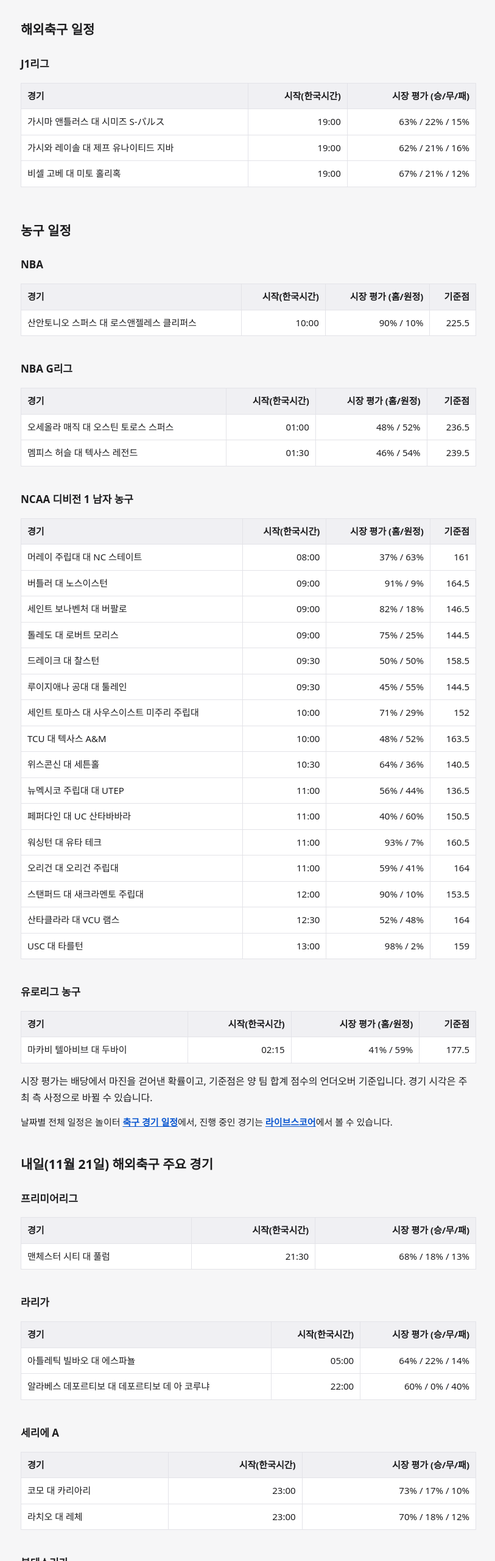
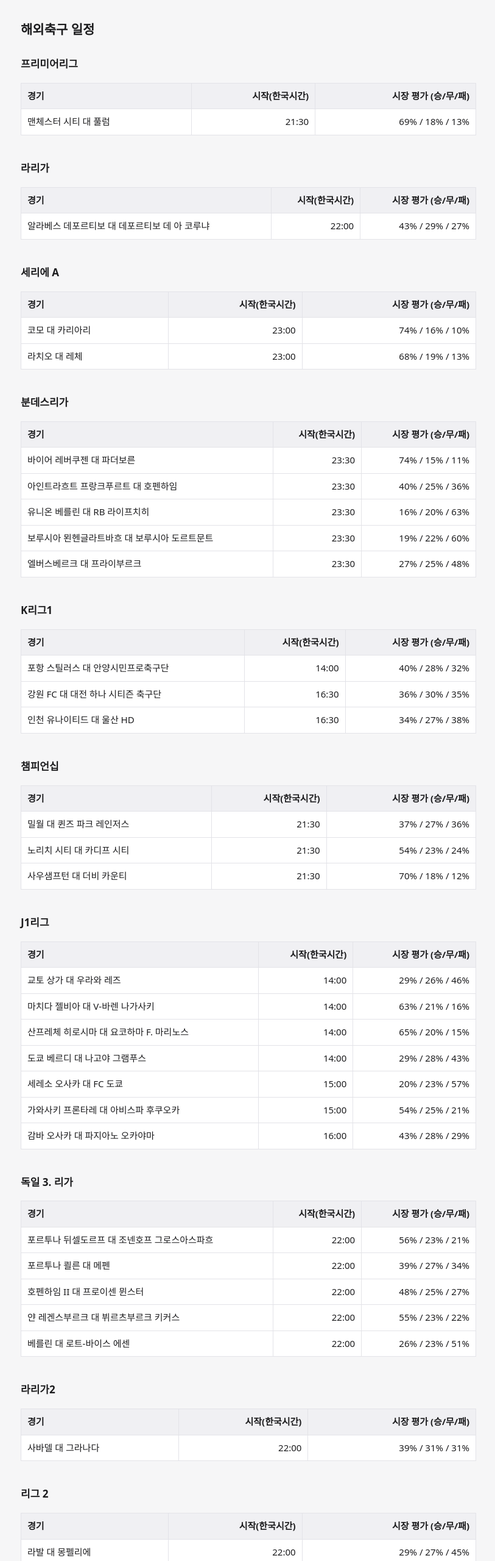
Before and after one commit to nrtcx/nrtcx.github.io, a plain HTML site: page schedule/today/index.html in a window 1280 px wide. Shown: the part 240-2800 px from the top of the page at 61% size, without its empty margins (232-1045 px from the left). Drawn offline with Linux system fonts and the light colour scheme.

Commit message:
데이터 갱신 2026-11-21: 경기 일정 기록

```diff
--- a/schedule/today/index.html
+++ b/schedule/today/index.html
@@ -3,12 +3,12 @@
 <head>
 <meta charset="utf-8">
 <meta name="viewport" content="width=device-width, initial-scale=1">
-<title>11월 20일(금) 오늘 경기 일정: 해외축구·농구 경기 시간(한국시간)</title>
-<meta name="description" content="11월 20일 금요일 오늘 경기 일정을 한국시간으로 정리했습니다. 축구 3경기(J1리그 등), 농구 20경기(NBA, NBA G리그, NCAA 디비전 1 남자 농구, 유로리그 농구).">
+<title>11월 21일(토) 오늘 경기 일정: 해외축구·농구 경기 시간(한국시간)</title>
+<meta name="description" content="11월 21일 토요일 오늘 경기 일정을 한국시간으로 정리했습니다. 축구 30경기(프리미어리그, 라리가, 세리에 A 등), 농구 20경기(NBA, NCAA 디비전 1 남자 농구).">
 <link rel="canonical" href="https://nrtcx.github.io/schedule/today/">
 <meta property="og:type" content="article">
-<meta property="og:title" content="11월 20일(금) 오늘 경기 일정: 해외축구·농구 경기 시간(한국시간)">
-<meta property="og:description" content="11월 20일 금요일 오늘 경기 일정을 한국시간으로 정리했습니다. 축구 3경기(J1리그 등), 농구 20경기(NBA, NBA G리그, NCAA 디비전 1 남자 농구, 유로리그 농구).">
+<meta property="og:title" content="11월 21일(토) 오늘 경기 일정: 해외축구·농구 경기 시간(한국시간)">
+<meta property="og:description" content="11월 21일 토요일 오늘 경기 일정을 한국시간으로 정리했습니다. 축구 30경기(프리미어리그, 라리가, 세리에 A 등), 농구 20경기(NBA, NCAA 디비전 1 남자 농구).">
 <meta property="og:url" content="https://nrtcx.github.io/schedule/today/">
 <meta property="og:locale" content="ko_KR">
 <link rel="icon" href="/favicon.ico" sizes="64x64" type="image/png">
@@ -19,91 +19,142 @@
 <body>
 <header class="top"><div class="in"><a class="brand" href="/">놀이터 데이터 노트</a><nav><a href="/">홈</a><a href="/guide/">가이드</a><a href="/odds/today/">배당 하락</a><a href="/schedule/today/">경기 일정</a></nav></div></header>
 <main>
-<h1>11월 20일(금) 오늘 경기 일정</h1>
-<p class="meta">해외축구·농구 경기 시간 · 11월 20일 08:08 집계</p>
-<p class="lead">11월 20일 금요일에 열리는 주요 경기의 시작 시각을 한국시간으로 정리했습니다. 축구 3경기(J1리그 등), 농구 20경기(NBA, NBA G리그, NCAA 디비전 1 남자 농구, 유로리그 농구)입니다.</p>
+<h1>11월 21일(토) 오늘 경기 일정</h1>
+<p class="meta">해외축구·농구 경기 시간 · 11월 21일 08:07 집계</p>
+<p class="lead">11월 21일 토요일에 열리는 주요 경기의 시작 시각을 한국시간으로 정리했습니다. 축구 30경기(프리미어리그, 라리가, 세리에 A 등), 농구 20경기(NBA, NCAA 디비전 1 남자 농구)입니다.</p>
 <h2>해외축구 일정</h2>
+<h3>프리미어리그</h3>
+<div class="tw"><table>
+<tr><th>경기</th><th>시작(한국시간)</th><th>시장 평가 (승/무/패)</th></tr>
+<tr><td>맨체스터 시티 대 풀럼</td><td>21:30</td><td>69% / 18% / 13%</td></tr>
+</table></div>
+<h3>라리가</h3>
+<div class="tw"><table>
+<tr><th>경기</th><th>시작(한국시간)</th><th>시장 평가 (승/무/패)</th></tr>
+<tr><td>알라베스 데포르티보 대 데포르티보 데 아 코루냐</td><td>22:00</td><td>43% / 29% / 27%</td></tr>
+</table></div>
+<h3>세리에 A</h3>
+<div class="tw"><table>
+<tr><th>경기</th><th>시작(한국시간)</th><th>시장 평가 (승/무/패)</th></tr>
+<tr><td>코모 대 카리아리</td><td>23:00</td><td>74% / 16% / 10%</td></tr>
+<tr><td>라치오 대 레체</td><td>23:00</td><td>68% / 19% / 13%</td></tr>
+</table></div>
+<h3>분데스리가</h3>
+<div class="tw"><table>
+<tr><th>경기</th><th>시작(한국시간)</th><th>시장 평가 (승/무/패)</th></tr>
+<tr><td>바이어 레버쿠젠 대 파더보른</td><td>23:30</td><td>74% / 15% / 11%</td></tr>
+<tr><td>아인트라흐트 프랑크푸르트 대 호펜하임</td><td>23:30</td><td>40% / 25% / 36%</td></tr>
+<tr><td>유니온 베를린 대 RB 라이프치히</td><td>23:30</td><td>16% / 20% / 63%</td></tr>
+<tr><td>보루시아 묀헨글라트바흐 대 보루시아 도르트문트</td><td>23:30</td><td>19% / 22% / 60%</td></tr>
+<tr><td>엘버스베르크 대 프라이부르크</td><td>23:30</td><td>27% / 25% / 48%</td></tr>
+</table></div>
+<h3>K리그1</h3>
+<div class="tw"><table>
+<tr><th>경기</th><th>시작(한국시간)</th><th>시장 평가 (승/무/패)</th></tr>
+<tr><td>포항 스틸러스 대 안양시민프로축구단</td><td>14:00</td><td>40% / 28% / 32%</td></tr>
+<tr><td>강원 FC 대 대전 하나 시티즌 축구단</td><td>16:30</td><td>36% / 30% / 35%</td></tr>
+<tr><td>인천 유나이티드 대 울산 HD</td><td>16:30</td><td>34% / 27% / 38%</td></tr>
+</table></div>
+<h3>챔피언십</h3>
+<div class="tw"><table>
+<tr><th>경기</th><th>시작(한국시간)</th><th>시장 평가 (승/무/패)</th></tr>
+<tr><td>밀월 대 퀸즈 파크 레인저스</td><td>21:30</td><td>37% / 27% / 36%</td></tr>
+<tr><td>노리치 시티 대 카디프 시티</td><td>21:30</td><td>54% / 23% / 24%</td></tr>
+<tr><td>사우샘프턴 대 더비 카운티</td><td>21:30</td><td>70% / 18% / 12%</td></tr>
+</table></div>
 <h3>J1리그</h3>
 <div class="tw"><table>
 <tr><th>경기</th><th>시작(한국시간)</th><th>시장 평가 (승/무/패)</th></tr>
-<tr><td>가시마 앤틀러스 대 시미즈 S-パルス</td><td>19:00</td><td>63% / 22% / 15%</td></tr>
-<tr><td>가시와 레이솔 대 제프 유나이티드 지바</td><td>19:00</td><td>62% / 21% / 16%</td></tr>
-<tr><td>비셀 고베 대 미토 홀리혹</td><td>19:00</td><td>67% / 21% / 12%</td></tr>
+<tr><td>교토 상가 대 우라와 레즈</td><td>14:00</td><td>29% / 26% / 46%</td></tr>
+<tr><td>마치다 젤비아 대 V-바렌 나가사키</td><td>14:00</td><td>63% / 21% / 16%</td></tr>
+<tr><td>산프레체 히로시마 대 요코하마 F. 마리노스</td><td>14:00</td><td>65% / 20% / 15%</td></tr>
+<tr><td>도쿄 베르디 대 나고야 그램푸스</td><td>14:00</td><td>29% / 28% / 43%</td></tr>
+<tr><td>세레소 오사카 대 FC 도쿄</td><td>15:00</td><td>20% / 23% / 57%</td></tr>
+<tr><td>가와사키 프론타레 대 아비스파 후쿠오카</td><td>15:00</td><td>54% / 25% / 21%</td></tr>
+<tr><td>감바 오사카 대 파지아노 오카야마</td><td>16:00</td><td>43% / 28% / 29%</td></tr>
+</table></div>
+<h3>독일 3. 리가</h3>
+<div class="tw"><table>
+<tr><th>경기</th><th>시작(한국시간)</th><th>시장 평가 (승/무/패)</th></tr>
+<tr><td>포르투나 뒤셀도르프 대 조넨호프 그로스아스파흐</td><td>22:00</td><td>56% / 23% / 21%</td></tr>
+<tr><td>포르투나 쾰른 대 메펜</td><td>22:00</td><td>39% / 27% / 34%</td></tr>
+<tr><td>호펜하임 II 대 프로이센 뮌스터</td><td>22:00</td><td>48% / 25% / 27%</td></tr>
+<tr><td>얀 레겐스부르크 대 뷔르츠부르크 키커스</td><td>22:00</td><td>55% / 23% / 22%</td></tr>
+<tr><td>베를린 대 로트-바이스 에센</td><td>22:00</td><td>26% / 23% / 51%</td></tr>
+</table></div>
+<h3>라리가2</h3>
+<div class="tw"><table>
+<tr><th>경기</th><th>시작(한국시간)</th><th>시장 평가 (승/무/패)</th></tr>
+<tr><td>사바델 대 그라나다</td><td>22:00</td><td>39% / 31% / 31%</td></tr>
+</table></div>
+<h3>리그 2</h3>
+<div class="tw"><table>
+<tr><th>경기</th><th>시작(한국시간)</th><th>시장 평가 (승/무/패)</th></tr>
+<tr><td>라발 대 몽펠리에</td><td>22:00</td><td>29% / 27% / 45%</td></tr>
+</table></div>
+<h3>분데스리가2</h3>
+<div class="tw"><table>
+<tr><th>경기</th><th>시작(한국시간)</th><th>시장 평가 (승/무/패)</th></tr>
+<tr><td>하노버 96 대 그뤼터 퓌르트</td><td>21:00</td><td>54% / 23% / 22%</td></tr>
 </table></div>
 <h2>농구 일정</h2>
 <h3>NBA</h3>
 <div class="tw"><table>
 <tr><th>경기</th><th>시작(한국시간)</th><th>시장 평가 (홈/원정)</th><th>기준점</th></tr>
-<tr><td>산안토니오 스퍼스 대 로스앤젤레스 클리퍼스</td><td>10:00</td><td>90% / 10%</td><td>225.5</td></tr>
-</table></div>
-<h3>NBA G리그</h3>
-<div class="tw"><table>
-<tr><th>경기</th><th>시작(한국시간)</th><th>시장 평가 (홈/원정)</th><th>기준점</th></tr>
-<tr><td>오세올라 매직 대 오스틴 토로스 스퍼스</td><td>01:00</td><td>48% / 52%</td><td>236.5</td></tr>
-<tr><td>멤피스 허슬 대 텍사스 레전드</td><td>01:30</td><td>46% / 54%</td><td>239.5</td></tr>
+<tr><td>애틀랜타 호크스 대 샬럿 호네츠</td><td>09:00</td><td>67% / 33%</td><td>219.5</td></tr>
+<tr><td>브루클린 네츠 대 올랜도 매직</td><td>09:30</td><td>33% / 67%</td><td>222.5</td></tr>
+<tr><td>클리블랜드 캐벌리어스 대 인디애나 페이서스</td><td>09:30</td><td>70% / 30%</td><td>234.5</td></tr>
+<tr><td>디트로이트 피스톤즈 대 토론토 랩터스</td><td>09:30</td><td>71% / 29%</td><td>217</td></tr>
+<tr><td>시카고 불스 대 워싱턴 위저즈</td><td>10:00</td><td>57% / 43%</td><td>242</td></tr>
+<tr><td>오클라호마시티 썬더 대 뉴올리언스 펠리칸스</td><td>10:00</td><td>82% / 18%</td><td>229</td></tr>
+<tr><td>유타 재즈 대 피닉스 선즈</td><td>11:30</td><td>38% / 63%</td><td>227.5</td></tr>
+<tr><td>덴버 너겟츠 대 휴스턴 로케츠</td><td>12:00</td><td>53% / 47%</td><td>225.5</td></tr>
+<tr><td>로스앤젤레스 레이커스 대 새크라멘토 킹스</td><td>12:00</td><td>87% / 13%</td><td>231</td></tr>
 </table></div>
 <h3>NCAA 디비전 1 남자 농구</h3>
 <div class="tw"><table>
 <tr><th>경기</th><th>시작(한국시간)</th><th>시장 평가 (홈/원정)</th><th>기준점</th></tr>
-<tr><td>머레이 주립대 대 NC 스테이트</td><td>08:00</td><td>37% / 63%</td><td>161</td></tr>
-<tr><td>버틀러 대 노스이스턴</td><td>09:00</td><td>91% / 9%</td><td>164.5</td></tr>
-<tr><td>세인트 보나벤처 대 버팔로</td><td>09:00</td><td>82% / 18%</td><td>146.5</td></tr>
-<tr><td>톨레도 대 로버트 모리스</td><td>09:00</td><td>75% / 25%</td><td>144.5</td></tr>
-<tr><td>드레이크 대 찰스턴</td><td>09:30</td><td>50% / 50%</td><td>158.5</td></tr>
-<tr><td>루이지애나 공대 대 툴레인</td><td>09:30</td><td>45% / 55%</td><td>144.5</td></tr>
-<tr><td>세인트 토마스 대 사우스이스트 미주리 주립대</td><td>10:00</td><td>71% / 29%</td><td>152</td></tr>
-<tr><td>TCU 대 텍사스 A&amp;M</td><td>10:00</td><td>48% / 52%</td><td>163.5</td></tr>
-<tr><td>위스콘신 대 세튼홀</td><td>10:30</td><td>64% / 36%</td><td>140.5</td></tr>
-<tr><td>뉴멕시코 주립대 대 UTEP</td><td>11:00</td><td>56% / 44%</td><td>136.5</td></tr>
-<tr><td>페퍼다인 대 UC 산타바바라</td><td>11:00</td><td>40% / 60%</td><td>150.5</td></tr>
-<tr><td>워싱턴 대 유타 테크</td><td>11:00</td><td>93% / 7%</td><td>160.5</td></tr>
-<tr><td>오리건 대 오리건 주립대</td><td>11:00</td><td>59% / 41%</td><td>164</td></tr>
-<tr><td>스탠퍼드 대 새크라멘토 주립대</td><td>12:00</td><td>90% / 10%</td><td>153.5</td></tr>
-<tr><td>산타클라라 대 VCU 램스</td><td>12:30</td><td>52% / 48%</td><td>164</td></tr>
-<tr><td>USC 대 타를턴</td><td>13:00</td><td>98% / 2%</td><td>159</td></tr>
-</table></div>
-<h3>유로리그 농구</h3>
-<div class="tw"><table>
-<tr><th>경기</th><th>시작(한국시간)</th><th>시장 평가 (홈/원정)</th><th>기준점</th></tr>
-<tr><td>마카비 텔아비브 대 두바이</td><td>02:15</td><td>41% / 59%</td><td>177.5</td></tr>
+<tr><td>플로리다 주립대 대 그린베이 패커스</td><td>02:00</td><td>95% / 5%</td><td>155</td></tr>
+<tr><td>미들 테네시 주립대 대 템플</td><td>02:30</td><td>39% / 61%</td><td>146</td></tr>
+<tr><td>미네소타 대 오클라호마 주립대</td><td>02:30</td><td>51% / 49%</td><td>146.5</td></tr>
+<tr><td>조지 워싱턴 대 UAB</td><td>04:00</td><td>80% / 20%</td><td>150.5</td></tr>
+<tr><td>버지니아 공대 대 노스웨스턴</td><td>05:00</td><td>82% / 18%</td><td>143</td></tr>
+<tr><td>스티븐 F. 오스틴 대 인디애나 주립대</td><td>05:00</td><td>63% / 37%</td><td>144.5</td></tr>
+<tr><td>올버니 그레이트 데인즈 대 웨스턴 일리노이</td><td>05:00</td><td>75% / 25%</td><td>139.5</td></tr>
+<tr><td>아이다호 주립대 대 사우스다코타 주립대</td><td>06:00</td><td>29% / 71%</td><td>145</td></tr>
+<tr><td>리버티 대 로드아일랜드</td><td>06:30</td><td>47% / 53%</td><td>142</td></tr>
+<tr><td>유타 유츠 대 데이턴</td><td>07:30</td><td>51% / 49%</td><td>141</td></tr>
+<tr><td>서던 일리노이 대 UT 마틴</td><td>07:30</td><td>51% / 49%</td><td>149.5</td></tr>
 </table></div>
 <p>시장 평가는 배당에서 마진을 걷어낸 확률이고, 기준점은 양 팀 합계 점수의 언더오버 기준입니다. 경기 시각은 주최 측 사정으로 바뀔 수 있습니다.</p>
 <p class="go">날짜별 전체 일정은 놀이터 <a href="https://nrt.cx/p/sports/schedule">축구 경기 일정</a>에서, 진행 중인 경기는 <a href="https://nrt.cx/p/sports/live">라이브스코어</a>에서 볼 수 있습니다.</p>
-<h2>내일(11월 21일) 해외축구 주요 경기</h2>
+<h2>내일(11월 22일) 해외축구 주요 경기</h2>
 <h3>프리미어리그</h3>
 <div class="tw"><table>
 <tr><th>경기</th><th>시작(한국시간)</th><th>시장 평가 (승/무/패)</th></tr>
-<tr><td>맨체스터 시티 대 풀럼</td><td>21:30</td><td>68% / 18% / 13%</td></tr>
+<tr><td>애스턴 빌라 대 선덜랜드</td><td>00:00</td><td>54% / 25% / 21%</td></tr>
+<tr><td>본머스 대 노팅엄 포레스트</td><td>00:00</td><td>49% / 27% / 24%</td></tr>
+<tr><td>첼시 대 리즈 유나이티드</td><td>00:00</td><td>49% / 26% / 25%</td></tr>
+<tr><td>코번트리 시티 대 크리스탈 팔라스</td><td>00:00</td><td>38% / 27% / 35%</td></tr>
+<tr><td>토트넘 홋스퍼 대 입스위치 타운</td><td>00:00</td><td>62% / 21% / 16%</td></tr>
+<tr><td>뉴캐슬 유나이티드 대 아스날</td><td>02:30</td><td>16% / 22% / 61%</td></tr>
+<tr><td>헐 시티 대 브라이튼 앤드 호브 알비온</td><td>23:00</td><td>15% / 21% / 63%</td></tr>
 </table></div>
 <h3>라리가</h3>
 <div class="tw"><table>
 <tr><th>경기</th><th>시작(한국시간)</th><th>시장 평가 (승/무/패)</th></tr>
-<tr><td>아틀레틱 빌바오 대 에스파뇰</td><td>05:00</td><td>64% / 22% / 14%</td></tr>
-<tr><td>알라베스 데포르티보 대 데포르티보 데 아 코루냐</td><td>22:00</td><td>60% / 0% / 40%</td></tr>
+<tr><td>라요 바예카노 대 발렌시아</td><td>00:15</td><td>50% / 26% / 24%</td></tr>
+<tr><td>세비야 대 레알 베티스</td><td>02:30</td><td>32% / 28% / 40%</td></tr>
+<tr><td>레알 마드리드 대 셀타 비고</td><td>05:00</td><td>82% / 12% / 6%</td></tr>
+<tr><td>바르셀로나 대 비야레알</td><td>22:00</td><td>78% / 13% / 9%</td></tr>
 </table></div>
 <h3>세리에 A</h3>
 <div class="tw"><table>
 <tr><th>경기</th><th>시작(한국시간)</th><th>시장 평가 (승/무/패)</th></tr>
-<tr><td>코모 대 카리아리</td><td>23:00</td><td>73% / 17% / 10%</td></tr>
-<tr><td>라치오 대 레체</td><td>23:00</td><td>70% / 18% / 12%</td></tr>
-</table></div>
-<h3>분데스리가</h3>
-<div class="tw"><table>
-<tr><th>경기</th><th>시작(한국시간)</th><th>시장 평가 (승/무/패)</th></tr>
-<tr><td>바이에른 뮌헨 대 쾰른</td><td>04:30</td><td>87% / 8% / 5%</td></tr>
-<tr><td>바이어 레버쿠젠 대 파더보른</td><td>23:30</td><td>74% / 15% / 11%</td></tr>
-<tr><td>아인트라흐트 프랑크푸르트 대 호펜하임</td><td>23:30</td><td>41% / 24% / 35%</td></tr>
-<tr><td>유니온 베를린 대 RB 라이프치히</td><td>23:30</td><td>17% / 20% / 63%</td></tr>
-<tr><td>보루시아 묀헨글라트바흐 대 보루시아 도르트문트</td><td>23:30</td><td>18% / 22% / 60%</td></tr>
-<tr><td>엘버스베르크 대 프라이부르크</td><td>23:30</td><td>28% / 25% / 47%</td></tr>
-</table></div>
-<h3>리그 1</h3>
-<div class="tw"><table>
-<tr><th>경기</th><th>시작(한국시간)</th><th>시장 평가 (승/무/패)</th></tr>
-<tr><td>트루아 대 르아브르</td><td>04:45</td><td>44% / 28% / 28%</td></tr>
+<tr><td>파르마 대 로마</td><td>02:00</td><td>10% / 16% / 74%</td></tr>
 </table></div>
 <h2>지난 기록</h2>
-<ul class="list"><li><a href="/schedule/2026-11-19/">11월 19일(목) 오늘 경기 일정: 해외축구·농구 경기 시간(한국시간)</a></li><li><a href="/schedule/2026-11-18/">11월 18일(수) 오늘 경기 일정: 해외축구·농구 경기 시간(한국시간)</a></li><li><a href="/schedule/2026-11-17/">11월 17일(화) 오늘 경기 일정: 해외축구·농구 경기 시간(한국시간)</a></li><li><a href="/schedule/2026-11-16/">11월 16일(월) 오늘 경기 일정: 농구 경기 시간(한국시간)</a></li><li><a href="/schedule/2026-11-15/">11월 15일(일) 오늘 경기 일정: 해외축구·농구 경기 시간(한국시간)</a></li><li><a href="/schedule/2026-11-14/">11월 14일(토) 오늘 경기 일정: 해외축구·농구 경기 시간(한국시간)</a></li><li><a href="/schedule/2026-11-13/">11월 13일(금) 오늘 경기 일정: 해외축구·농구 경기 시간(한국시간)</a></li><li><a href="/schedule/2026-11-12/">11월 12일(목) 오늘 경기 일정: 해외축구·농구 경기 시간(한국시간)</a></li><li><a href="/schedule/2026-11-11/">11월 11일(수) 오늘 경기 일정: 해외축구·농구 경기 시간(한국시간)</a></li><li><a href="/schedule/2026-11-10/">11월 10일(화) 오늘 경기 일정: 해외축구·농구 경기 시간(한국시간)</a></li><li><a href="/schedule/2026-11-09/">11월 9일(월) 오늘 경기 일정: 농구 경기 시간(한국시간)</a></li><li><a href="/schedule/2026-11-08/">11월 8일(일) 오늘 경기 일정: 해외축구·농구 경기 시간(한국시간)</a></li><li><a href="/schedule/2026-11-07/">11월 7일(토) 오늘 경기 일정: 해외축구·농구 경기 시간(한국시간)</a></li><li><a href="/schedule/2026-11-06/">11월 6일(금) 오늘 경기 일정: 해외축구·농구 경기 시간(한국시간)</a></li></ul>
+<ul class="list"><li><a href="/schedule/2026-11-20/">11월 20일(금) 오늘 경기 일정: 해외축구·농구 경기 시간(한국시간)</a></li><li><a href="/schedule/2026-11-19/">11월 19일(목) 오늘 경기 일정: 해외축구·농구 경기 시간(한국시간)</a></li><li><a href="/schedule/2026-11-18/">11월 18일(수) 오늘 경기 일정: 해외축구·농구 경기 시간(한국시간)</a></li><li><a href="/schedule/2026-11-17/">11월 17일(화) 오늘 경기 일정: 해외축구·농구 경기 시간(한국시간)</a></li><li><a href="/schedule/2026-11-16/">11월 16일(월) 오늘 경기 일정: 농구 경기 시간(한국시간)</a></li><li><a href="/schedule/2026-11-15/">11월 15일(일) 오늘 경기 일정: 해외축구·농구 경기 시간(한국시간)</a></li><li><a href="/schedule/2026-11-14/">11월 14일(토) 오늘 경기 일정: 해외축구·농구 경기 시간(한국시간)</a></li><li><a href="/schedule/2026-11-13/">11월 13일(금) 오늘 경기 일정: 해외축구·농구 경기 시간(한국시간)</a></li><li><a href="/schedule/2026-11-12/">11월 12일(목) 오늘 경기 일정: 해외축구·농구 경기 시간(한국시간)</a></li><li><a href="/schedule/2026-11-11/">11월 11일(수) 오늘 경기 일정: 해외축구·농구 경기 시간(한국시간)</a></li><li><a href="/schedule/2026-11-10/">11월 10일(화) 오늘 경기 일정: 해외축구·농구 경기 시간(한국시간)</a></li><li><a href="/schedule/2026-11-09/">11월 9일(월) 오늘 경기 일정: 농구 경기 시간(한국시간)</a></li><li><a href="/schedule/2026-11-08/">11월 8일(일) 오늘 경기 일정: 해외축구·농구 경기 시간(한국시간)</a></li><li><a href="/schedule/2026-11-07/">11월 7일(토) 오늘 경기 일정: 해외축구·농구 경기 시간(한국시간)</a></li></ul>
 </main>
 <footer>
 <p>이 페이지의 수치는 집계 시점의 참고용 자료이며, 어떤 베팅도 권유하지 않습니다. 과몰입이 걱정되면 한국도박문제예방치유원 상담전화 1336 을 이용해 주세요.</p>
```
Also changed, not shown: schedule/2026-11-20/index.html (added, +113 -0 lines), schedule/index.html (+1 -1 lines), sitemap-data.xml (+6 -5 lines).
